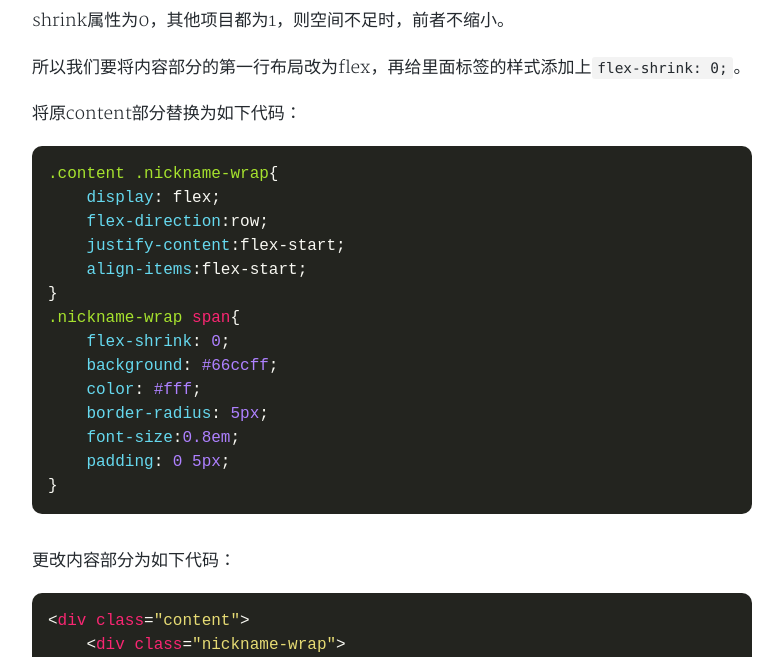
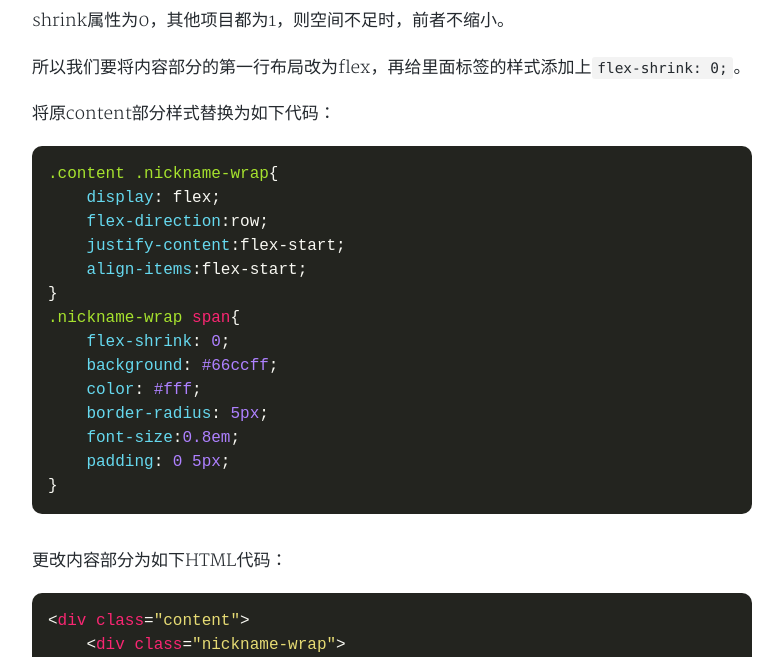
Before and after one commit to Sherryme/Blog, a Jekyll site: the page built from _posts/2019-08-16-01-BFC-Flex.md, in a window 1280 px wide and 900 px high, scrolled down 4150 px. Shown: the part 157-814 px from the top of the window, without its empty margins (248-1031 px from the left). Built offline with Jekyll 4.4.1, drawn with Linux system fonts in a browser that asks for light colours; nearby versions of some CDN libraries; comment, search, counter and statistics services are not loaded; a style sheet for code colours, icons or effects is not loaded.

Commit message:
Update 2019-08-16-01-BFC-Flex.md

````diff
--- a/_posts/2019-08-16-01-BFC-Flex.md
+++ b/_posts/2019-08-16-01-BFC-Flex.md
@@ -2,7 +2,7 @@
 layout: post
 title: '01-BFC-Flex'
 date: 2019-08-16
-cover: 'https://s2.ax1x.com/2019/08/17/muThxf.png'
+cover: 'https://s2.ax1x.com/2019/08/28/mHJ1w6.md.png'
 tags: 前端 CSS
 ---
 
@@ -108,7 +108,7 @@ tags: 前端 CSS
 
 所以我们要将内容部分的第一行布局改为flex，再给里面标签的样式添加上`flex-shrink: 0;`。
 
-将原content部分替换为如下代码：
+将原content部分样式替换为如下代码：
 ```
 .content .nickname-wrap{
     display: flex;
@@ -125,7 +125,7 @@ tags: 前端 CSS
     padding: 0 5px;
 }
 ```
-更改内容部分为如下代码：
+更改内容部分为如下HTML代码：
 ```
 <div class="content">
     <div class="nickname-wrap">
````
